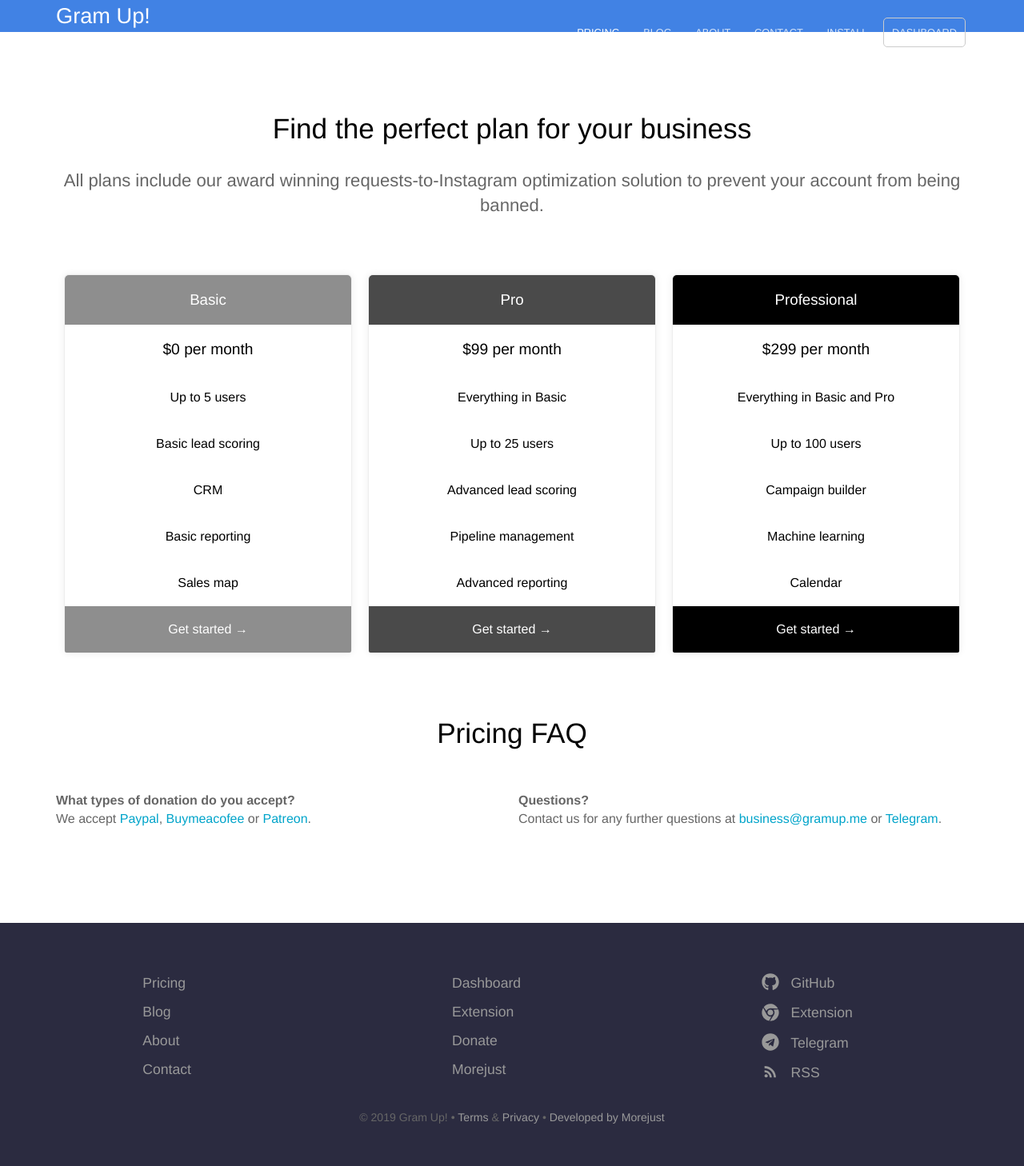
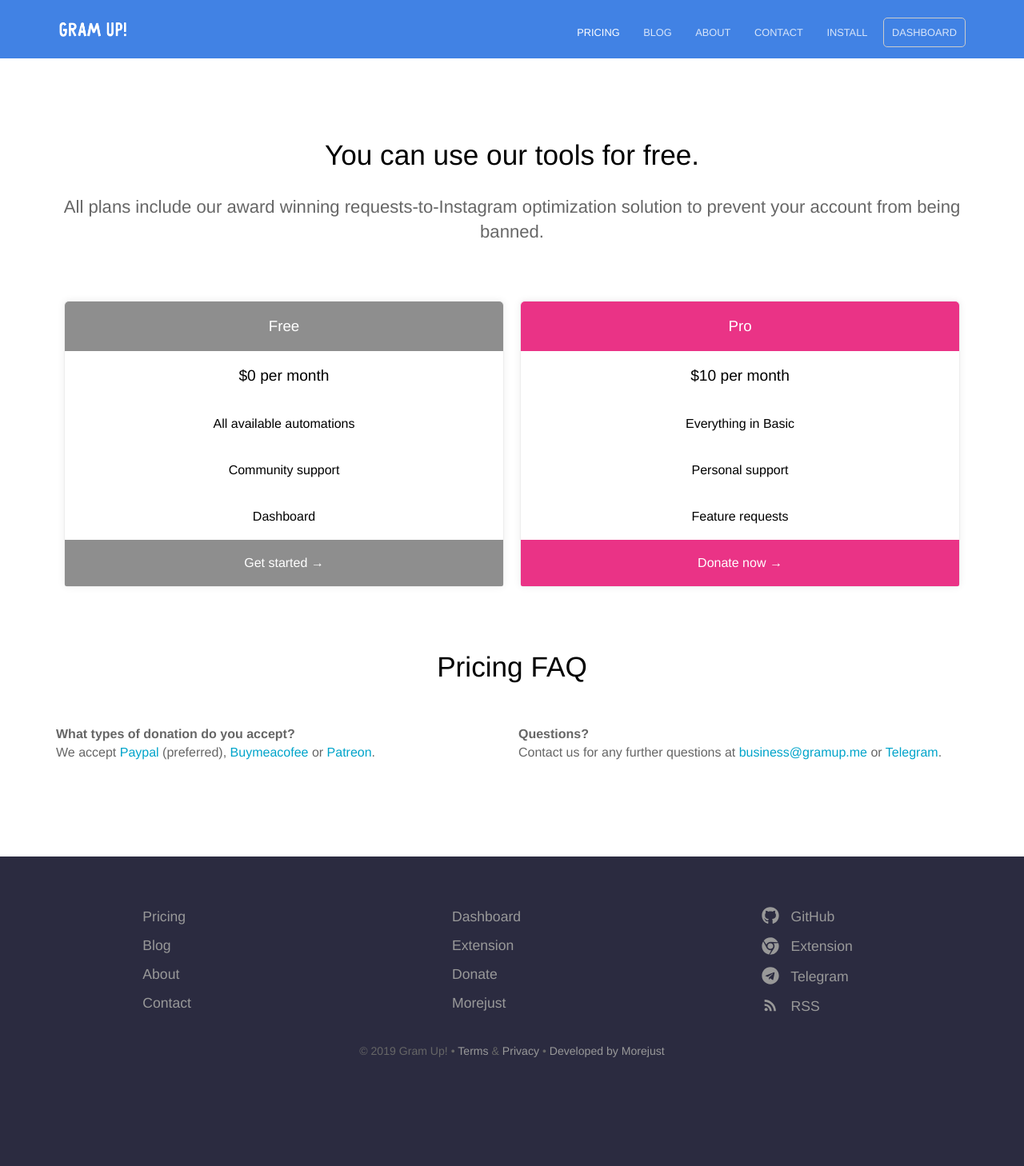
Before and after one commit to tarsbase/gramup-landing, a Jekyll site: the page built from pricing.html, in a window 1280 px wide. Shown: the whole page at 80% size. Built offline with Jekyll 4.4.1, drawn with Linux system fonts in a browser that asks for light colours; after the commit the page ends 1375 px from its top, so only the background shows below that.

Commit message:
fix template

```diff
--- a/_layouts/default.html
+++ b/_layouts/default.html
@@ -28,10 +28,11 @@
 	<body>
 		<header>
 			<div class="container">
-				<div class="company-name"><a href="{{ site.baseurl }}/">
-					<!-- <img src="{{ site.baseurl }}/images/logo.svg" alt="Hydra Logo" width="95" height="33" /> -->
-					Gram Up!
-				</a></div>
+				<div class="company-name">
+					<a href="{{ site.baseurl }}/">
+						<img src="{{ site.baseurl }}/images/logo.png" alt="Gramup Logo" width="95" height="33" />
+					</a>
+				</div>
 				{% include navigation.html %}
 			</div>
 		</header>
--- a/about.html
+++ b/about.html
@@ -1,6 +1,6 @@
 ---
 title: Our team
-description: We've built an amazing team of developers, marketers, designers and sales people.
+description: Gram Up! was developed at <a href="https://morejust.foundation/">Morejust</a>. <a href="/contact/">Contact us</a> to work together!
 ---
 <p class="editor-link" style="text-align: center;"><a href="cloudcannon:collections/_staff_members/" class="btn"><strong>&#9998;</strong> Manage Staff members</a></p>
 <ul class="staff">
--- a/pricing.html
+++ b/pricing.html
@@ -1,65 +1,39 @@
 ---
 title: Pricing
-heading: Find the perfect plan for your business
+heading: You can use our tools for free.
 description: All plans include our award winning requests-to-Instagram optimization solution to prevent your account from being banned.
 pricing_table:
-  - name: Basic
+  - name: Free
     color: "#8e8e8e"
     features:
       - text: $0 per month
         highlight: true
-      - text: Up to 5 users
+      - text: All available automations
         highlight: false
-      - text: Basic lead scoring
+      - text: Community support
         highlight: false
-      - text: CRM
-        highlight: false
-      - text: Basic reporting
-        highlight: false
-      - text: Sales map
+      - text: Dashboard
         highlight: false
     call_to_action:
-      link: http://mysite.com?plan=basic
+      link: https://chrome.google.com/webstore/detail/gram-up/njonkbhnmmjgancfbncekpgkmidhbbpo
       text: Get started
   - name: Pro
-    color: "#4a4a4a"
+    color: "#EA3386"
     features:
-      - text: $99 per month
+      - text: $10 per month
         highlight: true
       - text: Everything in Basic
         highlight: false
-      - text: Up to 25 users
+      - text: Personal support
         highlight: false
-      - text: Advanced lead scoring
-        highlight: false
-      - text: Pipeline management
-        highlight: false
-      - text: Advanced reporting
+      - text: Feature requests
         highlight: false
     call_to_action:
-      link: http://mysite.com?plan=pro
-      text: Get started
-  - name: Professional
-    color: "#000000"
-    features:
-      - text: $299 per month
-        highlight: true
-      - text: Everything in Basic and Pro
-        highlight: false
-      - text: Up to 100 users
-        highlight: false
-      - text: Campaign builder
-        highlight: false
-      - text: Machine learning
-        highlight: false
-      - text: Calendar
-        highlight: false
-    call_to_action:
-      link: https://paypal.me/okhlopkov/3000
-      text: Get started
+      link: https://paypal.me/okhlopkov/1000
+      text: Donate now
 faq:
   - question: What types of donation do you accept?
-    answer: We accept <a href="https://paypal.me/okhlopkov/400">Paypal</a>, <a href="https://buymeacoff.ee/okhlopkov">Buymeacofee</a> or <a href="https://patreon.com/morejust">Patreon</a>.
+    answer: We accept <a href="https://paypal.me/okhlopkov/400">Paypal</a> (preferred), <a href="https://buymeacoff.ee/okhlopkov">Buymeacofee</a> or <a href="https://patreon.com/morejust">Patreon</a>.
   - question: Questions?
     answer: Contact us for any further questions at <a href="mailto:business@gramup.me">business@gramup.me</a> or <a href="https://t.me/instabotproject">Telegram</a>.
 ---
```
Also changed, not shown: _staff_members/alex.md (+1 -1 lines), _staff_members/dan.md (+1 -1 lines), index.html (+15 -15 lines), images/logo.png (added).
